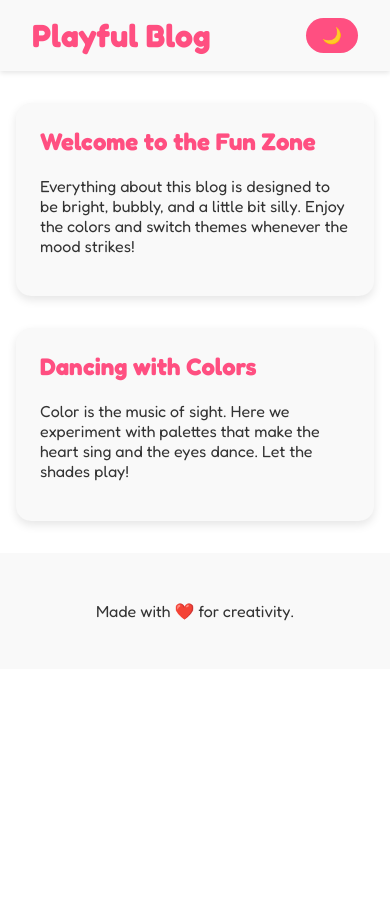
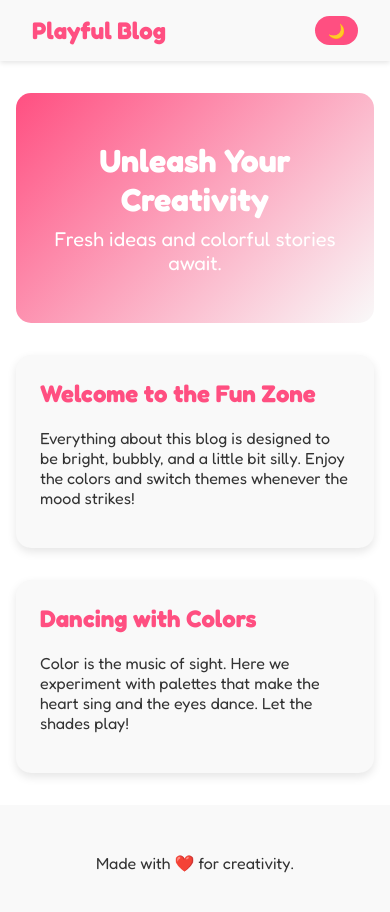
Before and after one commit to andres-tran/blog, a plain HTML site: page index.html in a window 390 px wide. Before the commit the page ends 844 px from the top, so only its background shows below. Drawn offline with Linux system fonts and the light colour scheme.

Commit message:
Add hero section with responsive enhancements

```diff
--- a/index.html
+++ b/index.html
@@ -15,6 +15,10 @@
     <button id="theme-toggle" aria-label="Toggle dark mode">🌙</button>
   </header>
   <main>
+    <section class="hero">
+      <h2>Unleash Your Creativity</h2>
+      <p>Fresh ideas and colorful stories await.</p>
+    </section>
     <article class="post">
       <h2 class="post-title">Welcome to the Fun Zone</h2>
       <p>Everything about this blog is designed to be bright, bubbly, and a little bit silly. Enjoy the colors and switch themes whenever the mood strikes!</p>
--- a/script.js
+++ b/script.js
@@ -1,9 +1,18 @@
 const toggleBtn = document.getElementById('theme-toggle');
 const root = document.documentElement;
 
-const savedTheme = localStorage.getItem('theme') || 'light';
+const prefersDark = window.matchMedia('(prefers-color-scheme: dark)');
+const savedTheme = localStorage.getItem('theme') || (prefersDark.matches ? 'dark' : 'light');
 root.setAttribute('data-theme', savedTheme);
 toggleBtn.textContent = savedTheme === 'light' ? '🌙' : '☀️';
+
+prefersDark.addEventListener('change', (e) => {
+  if (!localStorage.getItem('theme')) {
+    const newTheme = e.matches ? 'dark' : 'light';
+    root.setAttribute('data-theme', newTheme);
+    toggleBtn.textContent = newTheme === 'light' ? '🌙' : '☀️';
+  }
+});
 
 toggleBtn.addEventListener('click', () => {
   const current = root.getAttribute('data-theme');
--- a/styles.css
+++ b/styles.css
@@ -47,17 +47,41 @@ body {
   border-radius: 20px;
   cursor: pointer;
   font-size: 1rem;
-  transition: transform 0.2s ease;
+  transition: transform 0.2s ease, background-color 0.3s ease;
 }
 
 #theme-toggle:hover {
   transform: scale(1.1);
 }
 
+#theme-toggle:focus {
+  outline: 2px solid var(--text);
+  outline-offset: 2px;
+}
+
 main {
   max-width: 800px;
   margin: 2rem auto;
   padding: 0 1rem;
+}
+
+.hero {
+  text-align: center;
+  padding: 4rem 1rem;
+  background: linear-gradient(135deg, var(--accent), var(--card-bg));
+  color: #ffffff;
+  border-radius: 15px;
+  margin-bottom: 2rem;
+}
+
+.hero h2 {
+  margin: 0 0 0.5rem;
+  font-size: 2.5rem;
+}
+
+.hero p {
+  margin: 0;
+  font-size: 1.25rem;
 }
 
 .post {
@@ -78,3 +102,22 @@ main {
   padding: 2rem 0;
   background: var(--card-bg);
 }
+
+@media (max-width: 600px) {
+  .site-title {
+    font-size: 1.5rem;
+  }
+
+  #theme-toggle {
+    font-size: 0.875rem;
+    padding: 0.4rem 0.8rem;
+  }
+
+  .hero {
+    padding: 3rem 1rem;
+  }
+
+  .hero h2 {
+    font-size: 2rem;
+  }
+}
```
Also changed, not shown: README.md.
